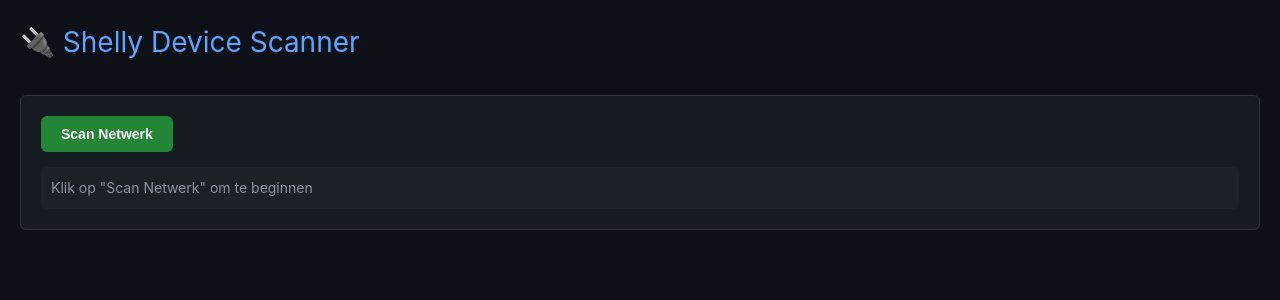
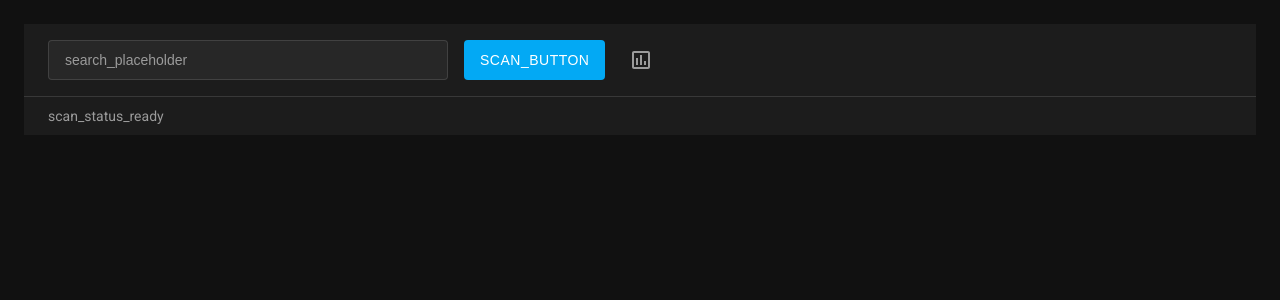
Before and after one commit to filmgarage/ha-addon-shelly-scanner, a Flask app: page / in a window 1280 px wide. Shown: the top 300 px of the page. Run offline with Flask 3, Linux system fonts and the light colour scheme.

Commit message:
Update index.html to respect HA material design

```diff
--- a/app/templates/index.html
+++ b/app/templates/index.html
@@ -1,22 +1,65 @@
 <!DOCTYPE html>
-<html lang="nl">
+<html lang="en">
 <head>
     <meta charset="UTF-8">
     <meta name="viewport" content="width=device-width, initial-scale=1.0">
     <title>Shelly Device Scanner</title>
-    <link rel="stylesheet" href="{{ url_for('static', filename='style.css') }}">
+    <link rel="preconnect" href="https://fonts.googleapis.com">
+    <link rel="preconnect" href="https://fonts.gstatic.com" crossorigin>
+    <link href="https://fonts.googleapis.com/css2?family=Roboto:wght@300;400;500;700&display=swap" rel="stylesheet">
+    <link rel="stylesheet" href="{{ url_for('static', filename='ha-style.css') }}">
     <script src="{{ url_for('static', filename='i18n.js') }}"></script>
 </head>
 <body>
-    <div class="container">
-        <h1>🔌 Shelly Device Scanner</h1>
+    <div class="ha-view">
+        <!-- Toolbar -->
+        <div class="ha-toolbar">
+            <div class="ha-toolbar__search">
+                <div class="mdc-text-field">
+                    <input
+                        type="text"
+                        class="mdc-text-field__input"
+                        id="searchInput"
+                        placeholder="Search devices..."
+                        autocomplete="off">
+                </div>
+            </div>
 
-        <div class="controls">
-            <button id="scanBtn" onclick="startScan()">Scan Netwerk</button>
-            <div class="status" id="status">Klik op "Scan Netwerk" om te beginnen</div>
+            <button class="mdc-button mdc-button--raised" id="scanBtn" onclick="startScan()">
+                <span id="scanBtnText">Scan Network</span>
+            </button>
+
+            <button class="mdc-icon-button" id="selectionModeBtn" onclick="toggleSelectionMode()" title="Toggle selection mode">
+                <svg width="24" height="24" viewBox="0 0 24 24" fill="currentColor">
+                    <path d="M19 3H5c-1.1 0-2 .9-2 2v14c0 1.1.9 2 2 2h14c1.1 0 2-.9 2-2V5c0-1.1-.9-2-2-2zm0 16H5V5h14v14zM7 10h2v7H7zm4-3h2v10h-2zm4 6h2v4h-2z"/>
+                </svg>
+            </button>
         </div>
 
-        <div id="deviceList"></div>
+        <!-- Status message -->
+        <div class="ha-toolbar" style="min-height: auto; border-bottom: none; padding: 8px 24px;">
+            <div id="statusMessage" style="font-size: 14px; color: var(--secondary-text-color);"></div>
+        </div>
+
+        <!-- Batch action toolbar (hidden by default) -->
+        <div class="ha-toolbar" id="batchToolbar" style="display: none; background-color: rgba(3, 169, 244, 0.12);">
+            <span id="selectedCount" style="font-weight: 500;">0 selected</span>
+            <button class="mdc-button" onclick="batchUpdate()">
+                <span>Update Selected</span>
+            </button>
+            <button class="mdc-button" onclick="batchToggleAuth()">
+                <span>Toggle Auth</span>
+            </button>
+            <button class="mdc-button" onclick="batchReboot()">
+                <span>Reboot Selected</span>
+            </button>
+            <button class="mdc-button" onclick="clearSelection()">
+                <span>Clear Selection</span>
+            </button>
+        </div>
+
+        <!-- Data Table -->
+        <div id="deviceTable"></div>
     </div>
 
     <script src="{{ url_for('static', filename='script.js') }}"></script>
```
